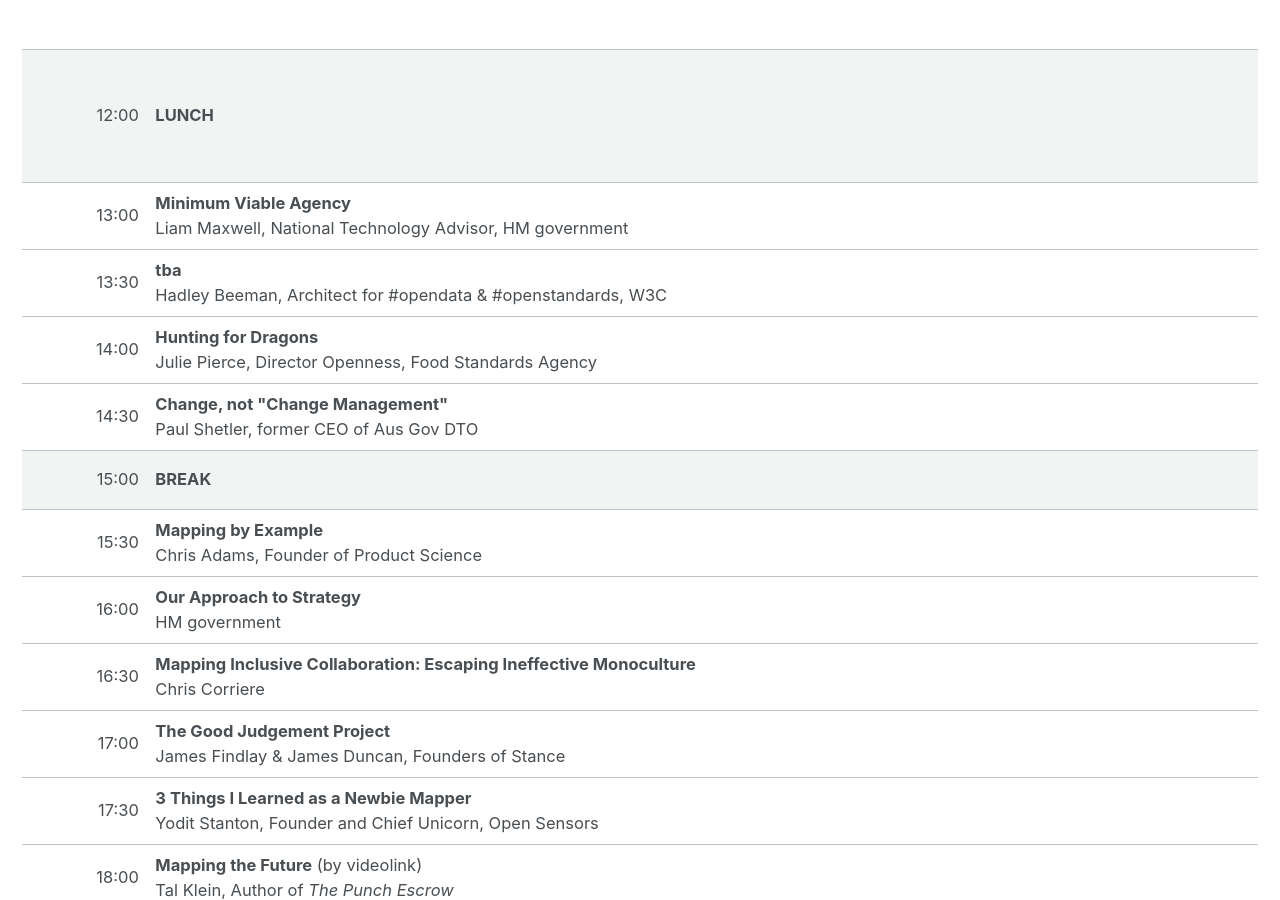
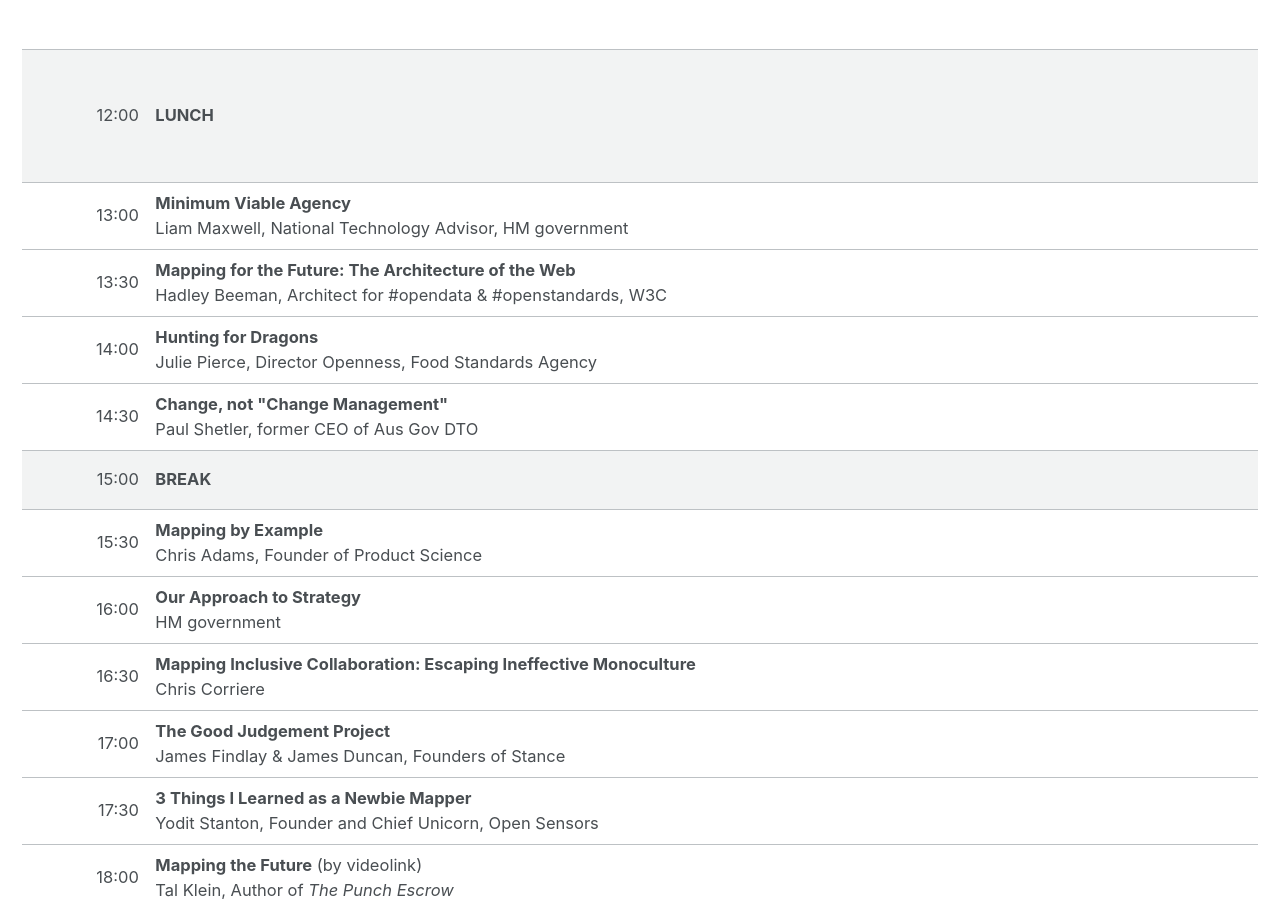
Before and after one commit to mapcampcommittee/mapcampcommittee.github.io, a Jekyll site: the page built from _pages/schedule.html, in a window 1280 px wide and 900 px high, scrolled down 663 px. Built offline with Jekyll 4.4.1, drawn with Linux system fonts in a browser that asks for light colours.

Commit message:
Update schedule with missing talk title.

```diff
--- a/_pages/schedule.html
+++ b/_pages/schedule.html
@@ -33,7 +33,7 @@
   </tr>
   <tr>
     <td style="text-align:right; line-height: 2.5em;">13:30</td>
-    <td><strong>tba</strong><br/>Hadley Beeman, Architect for #opendata & #openstandards, W3C</td>
+    <td><strong>Mapping for the Future: The Architecture of the Web</strong><br/>Hadley Beeman, Architect for #opendata & #openstandards, W3C</td>
   </tr>
   <tr>
     <td style="text-align:right;  line-height: 2.5em;">14:00</td>
```
